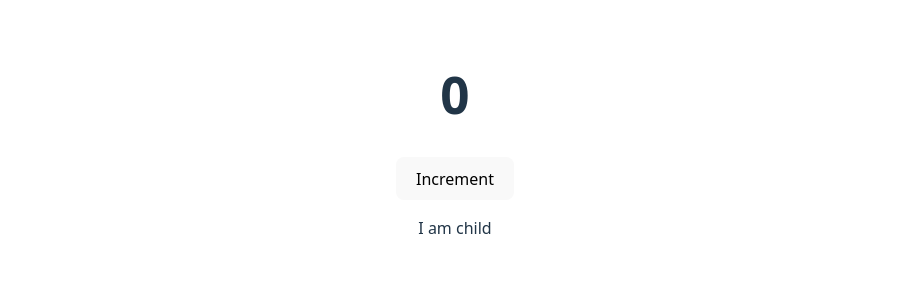
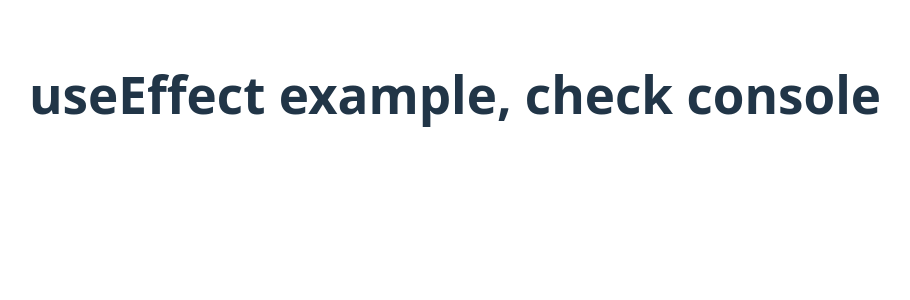
Before and after one commit to debraj137/learn-react, a React (Vite) app: page / in a window 1280 px wide. Shown: the top 300 px of the page, without its empty margins (185-1095 px from the left). Built offline with nearby package versions, Linux system fonts and the light colour scheme.

Commit message:
useEffect

```diff
--- a/src/App.jsx
+++ b/src/App.jsx
@@ -1,4 +1,4 @@
-import { memo, useState } from 'react'
+import { memo, useEffect, useState } from 'react'
 import reactLogo from './assets/react.svg'
 import viteLogo from '/vite.svg'
 import './App.css'
@@ -39,9 +39,12 @@ const Child = memo(function Child(){
 function App() {
   // const [count, setCount] = useState(0);
   // const [name, setName] = useState('');
-  const [count, setCount] = useState(0);
-  const user = { name: "Debraj" }; // new object every render
+  // const [count, setCount] = useState(0);
+  // const user = { name: "Debraj" }; // new object every render
   console.log('App rendered');
+  useEffect(()=>{
+    console.log('useEffect ran')
+  })
   return (
     <>
       {/* <h1>Hello react</h1>
@@ -70,9 +73,10 @@ function App() {
       {/* <input value={name} onChange={e=>setName(e.target.value)}/>
       <input defaultValue='dev'/> */}
       {/* <button onClick={()=>{setCount(count+1)}}>Increment</button> */}
-      <h1>{count}</h1>
+      {/* <h1>{count}</h1>
       <button onClick={()=>setCount(count + 1)}>Increment</button>
-      <Child/>
+      <Child/> */}
+      <h1>useEffect example, check console</h1>
     </>
 
   )
```
